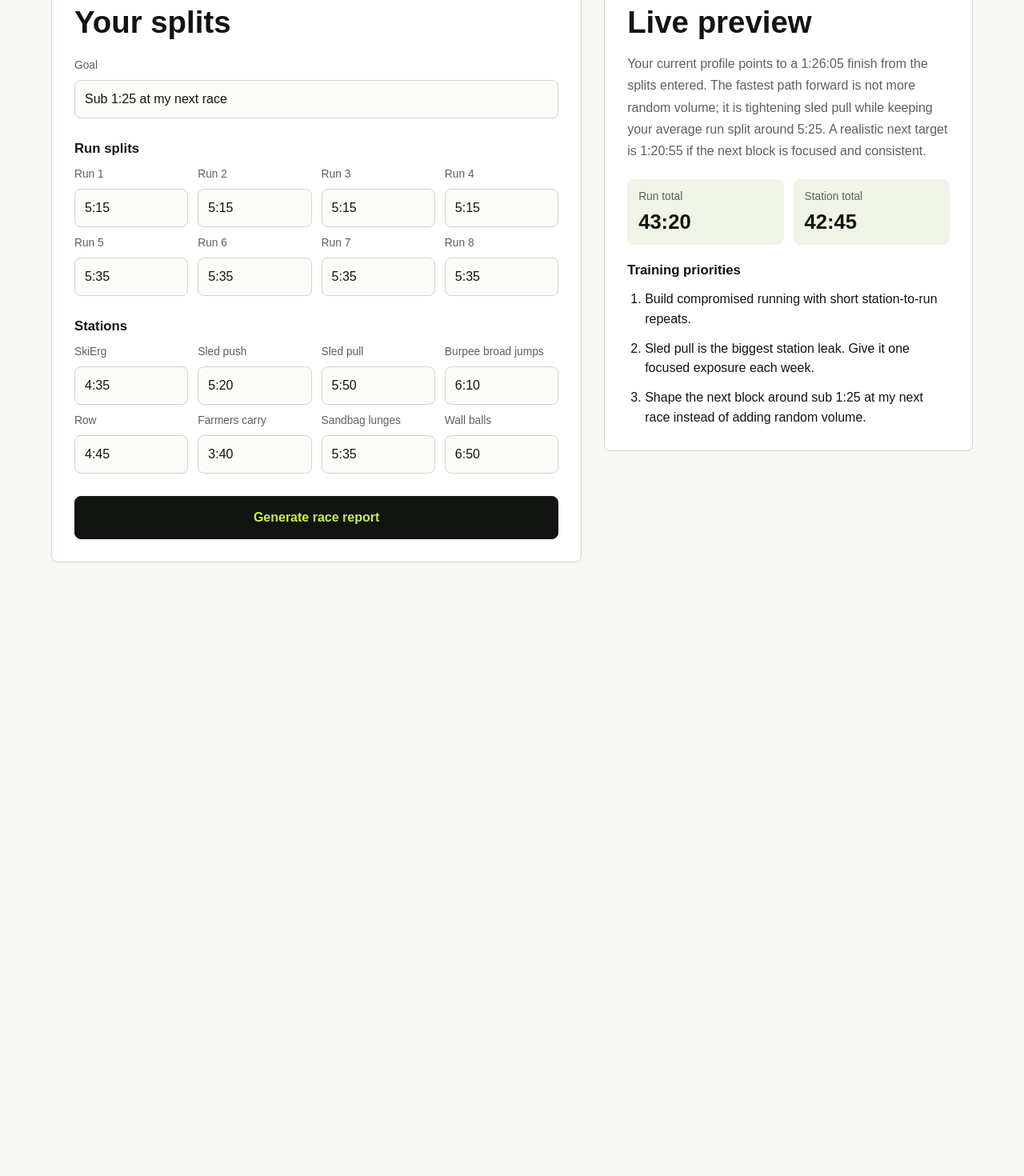
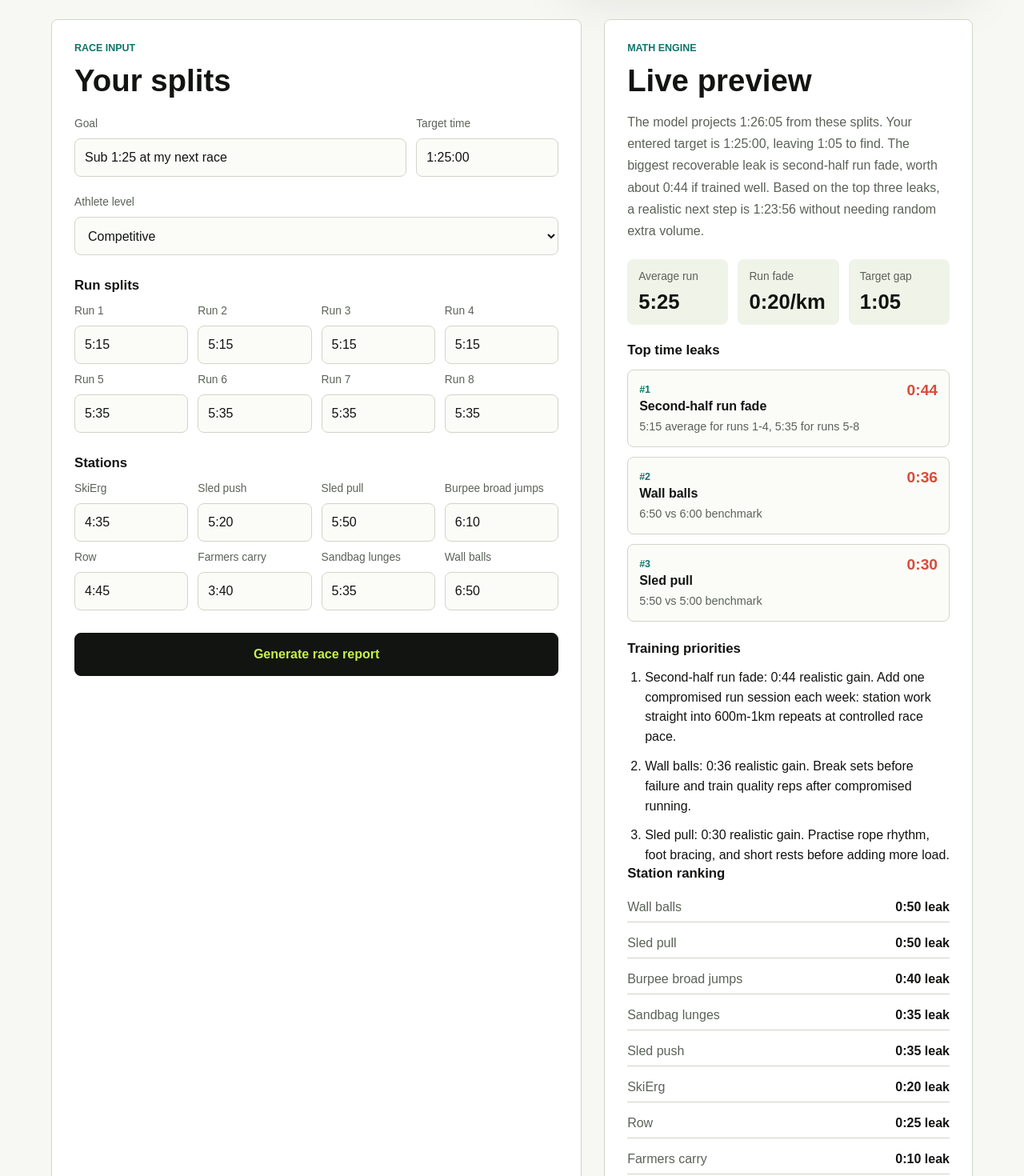
Before and after one commit to JohnTurbitt/reprun, a Next.js app: page / in a window 1280 px wide. Shown: the part 500-1970 px from the top of the page at 80% size. Before the commit the page ends 1259 px from the top, so only its background shows below. Built offline with nearby package versions, Linux system fonts and the light colour scheme.

Commit message:
Add deterministic race analytics engine

```diff
--- a/app/globals.scss
+++ b/app/globals.scss
@@ -28,7 +28,8 @@ body {
 }
 
 button,
-input {
+input,
+select {
   font: inherit;
 }
 
@@ -161,7 +162,15 @@ main {
   font-size: 0.86rem;
 }
 
-.field input {
+.input-row {
+  display: grid;
+  grid-template-columns: minmax(0, 1.4fr) minmax(140px, 0.6fr);
+  gap: 12px;
+  margin-top: 24px;
+}
+
+.field input,
+.field select {
   width: 100%;
   min-height: 48px;
   border: 1px solid var(--line);
@@ -172,7 +181,8 @@ main {
   outline: none;
 }
 
-.field input:focus {
+.field input:focus,
+.field select:focus {
   border-color: var(--teal);
   box-shadow: 0 0 0 3px rgba(14, 117, 106, 0.14);
 }
@@ -206,8 +216,76 @@ button:hover {
   margin: 22px 0;
 }
 
+.metric-row--three {
+  grid-template-columns: repeat(3, minmax(0, 1fr));
+}
+
 .metric-row strong {
   font-size: 1.6rem;
+}
+
+.leak-list {
+  display: grid;
+  gap: 12px;
+  margin-bottom: 24px;
+}
+
+.leak-card {
+  display: flex;
+  align-items: flex-start;
+  justify-content: space-between;
+  gap: 16px;
+  min-height: 96px;
+  border: 1px solid var(--line);
+  border-radius: 8px;
+  padding: 14px;
+  background: #fbfcf8;
+}
+
+.leak-card span {
+  color: var(--teal);
+  font-size: 0.78rem;
+  font-weight: 800;
+}
+
+.leak-card h4 {
+  margin: 4px 0 6px;
+  font-size: 1rem;
+}
+
+.leak-card p {
+  margin: 0;
+  color: var(--muted);
+  font-size: 0.9rem;
+  line-height: 1.45;
+}
+
+.leak-card strong {
+  flex: 0 0 auto;
+  color: var(--red);
+  font-size: 1.2rem;
+}
+
+.station-table {
+  display: grid;
+  gap: 8px;
+  margin-top: 12px;
+}
+
+.station-table div {
+  display: flex;
+  justify-content: space-between;
+  gap: 12px;
+  border-bottom: 1px solid var(--line);
+  padding: 9px 0;
+}
+
+.station-table span {
+  color: var(--muted);
+}
+
+.station-table strong {
+  white-space: nowrap;
 }
 
 ol {
@@ -244,4 +322,12 @@ li {
   .metric-row {
     grid-template-columns: 1fr;
   }
+
+  .input-row {
+    grid-template-columns: 1fr;
+  }
+
+  .leak-card {
+    display: grid;
+  }
 }
--- a/app/page.tsx
+++ b/app/page.tsx
@@ -1,6 +1,8 @@
 "use client";
 
 import { FormEvent, useMemo, useState } from "react";
+
+type Level = "starter" | "competitive" | "elite";
 
 type StationKey =
   | "ski"
@@ -15,29 +17,122 @@ type StationKey =
 type Station = {
   key: StationKey;
   label: string;
-  benchmarkSec: number;
+  benchmarkSec: Record<Level, number>;
+  recoverability: number;
+  raceImpact: number;
+  guidance: string;
+};
+
+type Leak = {
+  id: string;
+  label: string;
+  type: "station" | "run" | "pacing";
+  leakSeconds: number;
+  recoverableSeconds: number;
+  score: number;
+  detail: string;
+  recommendation: string;
+};
+
+type StationResult = Station & {
+  seconds: number;
+  benchmark: number;
+  gap: number;
+  recoverableSeconds: number;
+  score: number;
 };
 
 type Analysis = {
   finishSeconds: number;
+  targetSeconds: number;
+  targetGapSeconds: number;
   totalRunSeconds: number;
   totalStationSeconds: number;
+  averageRunSeconds: number;
   averageRunPace: string;
-  biggestLeak: string;
-  predictedTarget: string;
+  firstHalfRunAvg: number;
+  secondHalfRunAvg: number;
+  runFadeSeconds: number;
+  runVolatilitySeconds: number;
+  predictedTargetSeconds: number;
+  recoverableSeconds: number;
+  topLeaks: Leak[];
+  stationResults: StationResult[];
   priorities: string[];
   report: string;
 };
 
+const levelLabels: Record<Level, string> = {
+  starter: "Starter",
+  competitive: "Competitive",
+  elite: "Elite",
+};
+
 const stations: Station[] = [
-  { key: "ski", label: "SkiErg", benchmarkSec: 255 },
-  { key: "sledPush", label: "Sled push", benchmarkSec: 285 },
-  { key: "sledPull", label: "Sled pull", benchmarkSec: 300 },
-  { key: "burpees", label: "Burpee broad jumps", benchmarkSec: 330 },
-  { key: "row", label: "Row", benchmarkSec: 260 },
-  { key: "farmers", label: "Farmers carry", benchmarkSec: 210 },
-  { key: "lunges", label: "Sandbag lunges", benchmarkSec: 300 },
-  { key: "wallBalls", label: "Wall balls", benchmarkSec: 360 },
+  {
+    key: "ski",
+    label: "SkiErg",
+    benchmarkSec: { starter: 300, competitive: 255, elite: 225 },
+    recoverability: 0.38,
+    raceImpact: 0.8,
+    guidance: "Train controlled pulls after running so the first station does not spike the heart rate.",
+  },
+  {
+    key: "sledPush",
+    label: "Sled push",
+    benchmarkSec: { starter: 360, competitive: 285, elite: 240 },
+    recoverability: 0.58,
+    raceImpact: 1,
+    guidance: "Use heavy pushes for strength and race-weight pushes for foot speed under fatigue.",
+  },
+  {
+    key: "sledPull",
+    label: "Sled pull",
+    benchmarkSec: { starter: 375, competitive: 300, elite: 255 },
+    recoverability: 0.6,
+    raceImpact: 0.96,
+    guidance: "Practise rope rhythm, foot bracing, and short rests before adding more load.",
+  },
+  {
+    key: "burpees",
+    label: "Burpee broad jumps",
+    benchmarkSec: { starter: 420, competitive: 330, elite: 285 },
+    recoverability: 0.62,
+    raceImpact: 0.9,
+    guidance: "Build repeatable jump distance and breathing control instead of sprinting the first half.",
+  },
+  {
+    key: "row",
+    label: "Row",
+    benchmarkSec: { starter: 315, competitive: 260, elite: 235 },
+    recoverability: 0.34,
+    raceImpact: 0.72,
+    guidance: "Hold a sustainable split and exit ready to run, not with a maxed-out pull rate.",
+  },
+  {
+    key: "farmers",
+    label: "Farmers carry",
+    benchmarkSec: { starter: 270, competitive: 210, elite: 180 },
+    recoverability: 0.54,
+    raceImpact: 0.74,
+    guidance: "Prioritise grip endurance, fast turns, and clean pick-ups.",
+  },
+  {
+    key: "lunges",
+    label: "Sandbag lunges",
+    benchmarkSec: { starter: 390, competitive: 300, elite: 255 },
+    recoverability: 0.66,
+    raceImpact: 0.94,
+    guidance: "Use steady unbroken chunks and practise standing tall under quad fatigue.",
+  },
+  {
+    key: "wallBalls",
+    label: "Wall balls",
+    benchmarkSec: { starter: 450, competitive: 360, elite: 300 },
+    recoverability: 0.72,
+    raceImpact: 1,
+    guidance: "Break sets before failure and train quality reps after compromised running.",
+  },
 ];
 
 const initialRuns: string[] = Array.from({ length: 8 }, (_, index) =>
@@ -88,73 +183,165 @@ function formatTime(totalSeconds: number) {
   return `${minutes}:${String(seconds).padStart(2, "0")}`;
 }
 
+function average(values: number[]) {
+  if (!values.length) {
+    return 0;
+  }
+
+  return values.reduce((total, value) => total + value, 0) / values.length;
+}
+
+function standardDeviation(values: number[]) {
+  const mean = average(values);
+  const variance = average(values.map((value) => (value - mean) ** 2));
+
+  return Math.sqrt(variance);
+}
+
+function clamp(value: number, min: number, max: number) {
+  return Math.min(Math.max(value, min), max);
+}
+
+function buildStationLeak(result: StationResult): Leak {
+  return {
+    id: result.key,
+    label: result.label,
+    type: "station",
+    leakSeconds: result.gap,
+    recoverableSeconds: result.recoverableSeconds,
+    score: result.score,
+    detail: `${formatTime(result.seconds)} vs ${formatTime(result.benchmark)} benchmark`,
+    recommendation: result.guidance,
+  };
+}
+
 function buildAnalysis(
   goal: string,
+  targetTime: string,
+  level: Level,
   runs: string[],
   stationSplits: Record<StationKey, string>,
 ): Analysis {
   const runSeconds = runs.map(parseTime);
   const totalRunSeconds = runSeconds.reduce((total, split) => total + split, 0);
-  const stationRows = stations.map((station) => {
+  const totalValidRuns = runSeconds.filter((split) => split > 0).length || 8;
+  const averageRunSeconds = totalRunSeconds / totalValidRuns;
+  const firstHalfRunAvg = average(runSeconds.slice(0, 4));
+  const secondHalfRunAvg = average(runSeconds.slice(4));
+  const runFadeSeconds = Math.max(0, secondHalfRunAvg - firstHalfRunAvg);
+  const runVolatilitySeconds = standardDeviation(runSeconds);
+
+  const stationResults = stations
+    .map((station) => {
       const seconds = parseTime(stationSplits[station.key]);
+      const benchmark = station.benchmarkSec[level];
+      const gap = Math.max(0, seconds - benchmark);
+      const confidence = seconds > 0 ? 1 : 0;
+      const recoverableSeconds = Math.round(gap * station.recoverability);
+      const score = Math.round(
+        gap * station.recoverability * station.raceImpact * confidence,
+      );
+
       return {
         ...station,
         seconds,
-      gap: seconds - station.benchmarkSec,
+        benchmark,
+        gap,
+        recoverableSeconds,
+        score,
       };
-  });
-  const totalStationSeconds = stationRows.reduce(
+    })
+    .sort((a, b) => b.score - a.score);
+
+  const totalStationSeconds = stationResults.reduce(
     (total, station) => total + station.seconds,
     0,
   );
   const finishSeconds = totalRunSeconds + totalStationSeconds;
-  const biggestStation = stationRows.sort((a, b) => b.gap - a.gap)[0];
-  const runFade = runSeconds.slice(4).reduce((a, b) => a + b, 0) / 4 -
-    runSeconds.slice(0, 4).reduce((a, b) => a + b, 0) / 4;
-  const biggestLeak =
-    runFade > biggestStation.gap
-      ? "running fade after the fourth kilometre"
-      : biggestStation.label.toLowerCase();
-  const realisticGain = Math.min(
-    Math.max(finishSeconds * 0.06, 180),
-    finishSeconds * 0.12,
+  const targetSeconds = parseTime(targetTime);
+  const targetGapSeconds = Math.max(0, finishSeconds - targetSeconds);
+
+  const runFadeLeak: Leak = {
+    id: "run-fade",
+    label: "Second-half run fade",
+    type: "run",
+    leakSeconds: Math.round(runFadeSeconds * 4),
+    recoverableSeconds: Math.round(runFadeSeconds * 4 * 0.55),
+    score: Math.round(runFadeSeconds * 4 * 0.55 * 1.08),
+    detail: `${formatTime(firstHalfRunAvg)} average for runs 1-4, ${formatTime(secondHalfRunAvg)} for runs 5-8`,
+    recommendation:
+      "Add one compromised run session each week: station work straight into 600m-1km repeats at controlled race pace.",
+  };
+
+  const pacingLeak: Leak = {
+    id: "pacing-volatility",
+    label: "Pacing volatility",
+    type: "pacing",
+    leakSeconds: Math.round(runVolatilitySeconds * 3.2),
+    recoverableSeconds: Math.round(runVolatilitySeconds * 3.2 * 0.45),
+    score: Math.round(runVolatilitySeconds * 3.2 * 0.45 * 0.86),
+    detail: `${formatTime(runVolatilitySeconds)} standard deviation across run splits`,
+    recommendation:
+      "Set a ceiling for the first two runs and practise even kilometre repeats after stations.",
+  };
+
+  const leaks = [
+    ...stationResults.filter((station) => station.score > 0).map(buildStationLeak),
+    ...(runFadeLeak.score > 12 ? [runFadeLeak] : []),
+    ...(pacingLeak.score > 10 ? [pacingLeak] : []),
+  ].sort((a, b) => b.score - a.score);
+
+  const topLeaks = leaks.slice(0, 3);
+  const rawRecoverableSeconds = topLeaks.reduce(
+    (total, leak) => total + leak.recoverableSeconds,
+    0,
   );
-  const predictedTarget = formatTime(finishSeconds - realisticGain);
-  const priorities = [
-    runFade > 10
-      ? "Build compromised running with short station-to-run repeats."
-      : "Keep run pace steady and protect it with controlled station exits.",
-    `${biggestStation.label} is the biggest station leak. Give it one focused exposure each week.`,
-    goal
-      ? `Shape the next block around ${goal.toLowerCase()} instead of adding random volume.`
-      : "Pick one race target so the plan has a clear direction.",
-  ];
+  const recoverableSeconds = Math.round(
+    clamp(rawRecoverableSeconds, finishSeconds * 0.025, finishSeconds * 0.12),
+  );
+  const predictedTargetSeconds = finishSeconds - recoverableSeconds;
+  const priorities = topLeaks.map(
+    (leak) =>
+      `${leak.label}: ${formatTime(leak.recoverableSeconds)} realistic gain. ${leak.recommendation}`,
+  );
+  const primaryLeak = topLeaks[0];
+  const targetLine =
+    targetSeconds > 0
+      ? `Your entered target is ${formatTime(targetSeconds)}, leaving ${formatTime(targetGapSeconds)} to find.`
+      : "Add a target finish time to see the exact gap you need to close.";
 
   return {
     finishSeconds,
+    targetSeconds,
+    targetGapSeconds,
     totalRunSeconds,
     totalStationSeconds,
-    averageRunPace: formatTime(totalRunSeconds / 8),
-    biggestLeak,
-    predictedTarget,
+    averageRunSeconds,
+    averageRunPace: formatTime(averageRunSeconds),
+    firstHalfRunAvg,
+    secondHalfRunAvg,
+    runFadeSeconds,
+    runVolatilitySeconds,
+    predictedTargetSeconds,
+    recoverableSeconds,
+    topLeaks,
+    stationResults,
     priorities,
-    report: `Your current profile points to a ${formatTime(
-      finishSeconds,
-    )} finish from the splits entered. The fastest path forward is not more random volume; it is tightening ${biggestLeak} while keeping your average run split around ${formatTime(
-      totalRunSeconds / 8,
-    )}. A realistic next target is ${predictedTarget} if the next block is focused and consistent.`,
+    report: `The model projects ${formatTime(finishSeconds)} from these splits. ${targetLine} The biggest recoverable leak is ${primaryLeak?.label.toLowerCase() ?? "not clear yet"}, worth about ${formatTime(primaryLeak?.recoverableSeconds ?? 0)} if trained well. Based on the top three leaks, a realistic next step is ${formatTime(predictedTargetSeconds)} without needing random extra volume.`,
   };
 }
 
 export default function Home() {
   const [goal, setGoal] = useState("Sub 1:25 at my next race");
+  const [targetTime, setTargetTime] = useState("1:25:00");
+  const [level, setLevel] = useState<Level>("competitive");
   const [runs, setRuns] = useState(initialRuns);
   const [stationSplits, setStationSplits] = useState(initialStations);
   const [analysis, setAnalysis] = useState<Analysis | null>(null);
 
   const preview = useMemo(
-    () => buildAnalysis(goal, runs, stationSplits),
-    [goal, runs, stationSplits],
+    () => buildAnalysis(goal, targetTime, level, runs, stationSplits),
+    [goal, targetTime, level, runs, stationSplits],
   );
 
   function updateRun(index: number, value: string) {
@@ -172,7 +359,7 @@ export default function Home() {
 
   function handleSubmit(event: FormEvent<HTMLFormElement>) {
     event.preventDefault();
-    setAnalysis(buildAnalysis(goal, runs, stationSplits));
+    setAnalysis(buildAnalysis(goal, targetTime, level, runs, stationSplits));
   }
 
   const activeAnalysis = analysis ?? preview;
@@ -182,10 +369,10 @@ export default function Home() {
       <section className="intro">
         <div className="intro__copy">
           <p className="eyebrow">RepRun</p>
-          <h1>Know exactly where your next race gets faster.</h1>
+          <h1>Find the time leaks between your reps and runs.</h1>
           <p>
-            Enter your run and station splits to get a clear breakdown, a
-            realistic target, and the training priorities that matter next.
+            Enter your splits to get a deterministic race breakdown, ranked weak
+            points, and a realistic next target without AI guesswork.
           </p>
         </div>
         <div className="quick-stats" aria-label="Current split summary">
@@ -194,12 +381,12 @@ export default function Home() {
             <strong>{formatTime(activeAnalysis.finishSeconds)}</strong>
           </div>
           <div>
-            <span>Average run</span>
-            <strong>{activeAnalysis.averageRunPace}</strong>
+            <span>Recoverable time</span>
+            <strong>{formatTime(activeAnalysis.recoverableSeconds)}</strong>
           </div>
           <div>
             <span>Next target</span>
-            <strong>{activeAnalysis.predictedTarget}</strong>
+            <strong>{formatTime(activeAnalysis.predictedTargetSeconds)}</strong>
           </div>
         </div>
       </section>
@@ -211,13 +398,39 @@ export default function Home() {
             <h2>Your splits</h2>
           </div>
 
-          <label className="field field--wide">
+          <div className="input-row">
+            <label className="field">
               <span>Goal</span>
               <input
                 value={goal}
                 onChange={(event) => setGoal(event.target.value)}
                 placeholder="Sub 1:25 at my next race"
               />
+            </label>
+
+            <label className="field">
+              <span>Target time</span>
+              <input
+                value={targetTime}
+                onChange={(event) => setTargetTime(event.target.value)}
+                inputMode="numeric"
+                placeholder="1:25:00"
+              />
+            </label>
+          </div>
+
+          <label className="field field--wide">
+            <span>Athlete level</span>
+            <select
+              value={level}
+              onChange={(event) => setLevel(event.target.value as Level)}
+            >
+              {Object.entries(levelLabels).map(([value, label]) => (
+                <option key={value} value={value}>
+                  {label}
+                </option>
+              ))}
+            </select>
           </label>
 
           <div className="split-group">
@@ -261,20 +474,38 @@ export default function Home() {
 
         <aside className="report" aria-live="polite">
           <div className="section-heading">
-            <p className="eyebrow">Report</p>
+            <p className="eyebrow">Math Engine</p>
             <h2>{analysis ? "Your race breakdown" : "Live preview"}</h2>
           </div>
           <p className="report__summary">{activeAnalysis.report}</p>
 
-          <div className="metric-row">
+          <div className="metric-row metric-row--three">
             <div>
-              <span>Run total</span>
-              <strong>{formatTime(activeAnalysis.totalRunSeconds)}</strong>
+              <span>Average run</span>
+              <strong>{activeAnalysis.averageRunPace}</strong>
             </div>
             <div>
-              <span>Station total</span>
-              <strong>{formatTime(activeAnalysis.totalStationSeconds)}</strong>
+              <span>Run fade</span>
+              <strong>{formatTime(activeAnalysis.runFadeSeconds)}/km</strong>
             </div>
+            <div>
+              <span>Target gap</span>
+              <strong>{formatTime(activeAnalysis.targetGapSeconds)}</strong>
+            </div>
+          </div>
+
+          <h3>Top time leaks</h3>
+          <div className="leak-list">
+            {activeAnalysis.topLeaks.map((leak, index) => (
+              <article className="leak-card" key={leak.id}>
+                <div>
+                  <span>#{index + 1}</span>
+                  <h4>{leak.label}</h4>
+                  <p>{leak.detail}</p>
+                </div>
+                <strong>{formatTime(leak.recoverableSeconds)}</strong>
+              </article>
+            ))}
           </div>
 
           <h3>Training priorities</h3>
@@ -283,6 +514,16 @@ export default function Home() {
               <li key={priority}>{priority}</li>
             ))}
           </ol>
+
+          <h3>Station ranking</h3>
+          <div className="station-table">
+            {activeAnalysis.stationResults.map((station) => (
+              <div key={station.key}>
+                <span>{station.label}</span>
+                <strong>{formatTime(station.gap)} leak</strong>
+              </div>
+            ))}
+          </div>
         </aside>
       </section>
     </main>
```
Also changed, not shown: 1 other file (tests, documents, lock files or other folders). Lines whose indentation alone changed are shown as unchanged.
